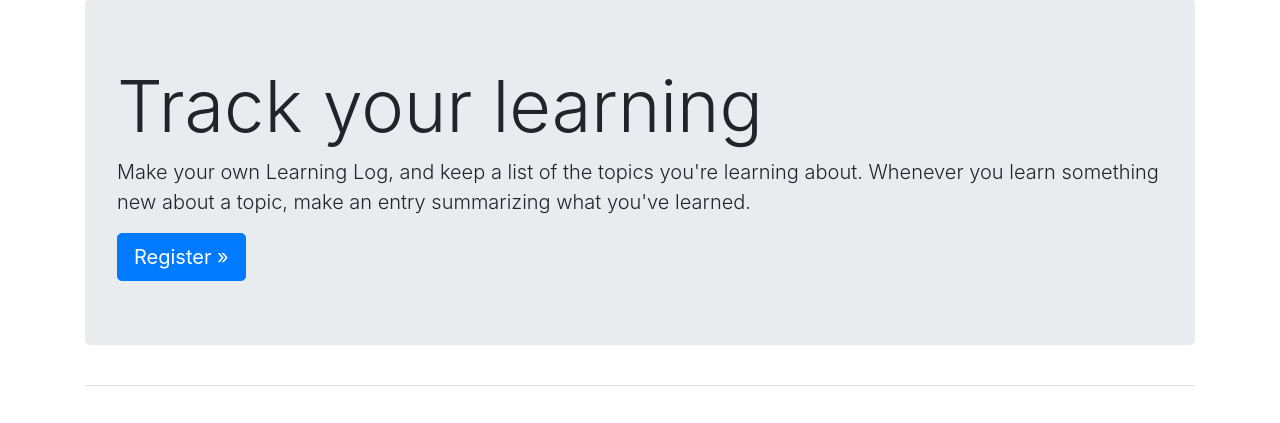
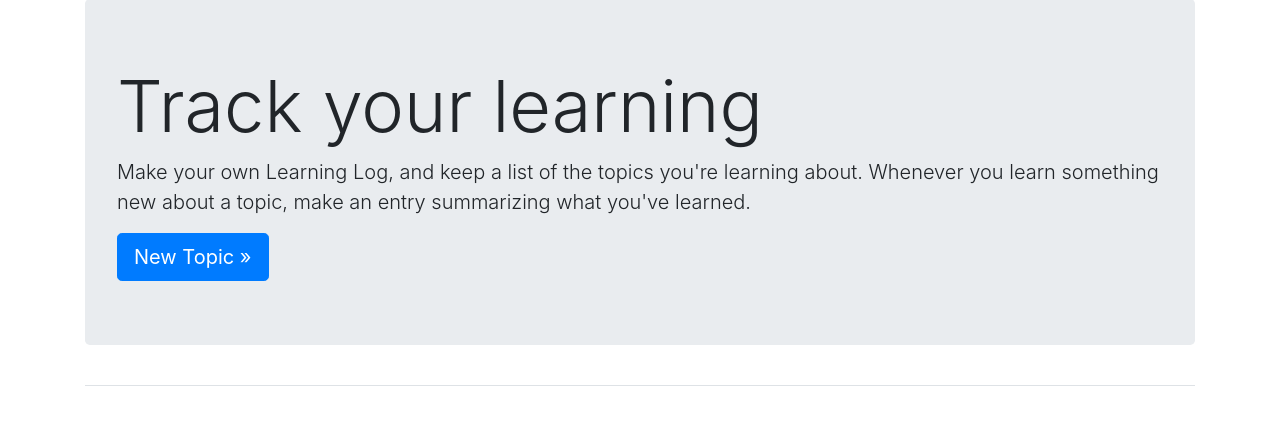
Before and after one commit to materialAres/learning_log-site, a Django app: page / in a window 1280 px wide. Shown: the part 83-506 px from the top of the page. Run offline with Django 3.2, Linux system fonts and the light colour scheme; the visitor is signed in with stand-in values (Sample User, id 1); some libraries are stand-ins or nearby versions.

Commit message:
Added an if-else in index to show a 'register' button if the user is authenticated, otherwives it shows a 'new topic' button if the user is already logged in.

```diff
--- a/learning_logs/templates/learning_logs/index.html
+++ b/learning_logs/templates/learning_logs/index.html
@@ -10,8 +10,11 @@
    topics you're learning about. Whenever you learn something new
    about a topic, make an entry summarizing what you've learned.
   </p>
-  <a class="btn btn-lg btn-primary" href="{% url 'users:register' %}"role="button">Register &raquo;</a>
-
+  {% if user.is_authenticated %}
+   <a class="btn btn-lg btn-primary" href="{% url 'learning_logs:new_topic' %}"role="button">New Topic &raquo;</a>
+  {% else %}
+   <a class="btn btn-lg btn-primary" href="{% url 'users:register' %}"role="button">Register &raquo;</a>
+  {% endif %}
  </div>
 
 {% endblock page_header %}
```
